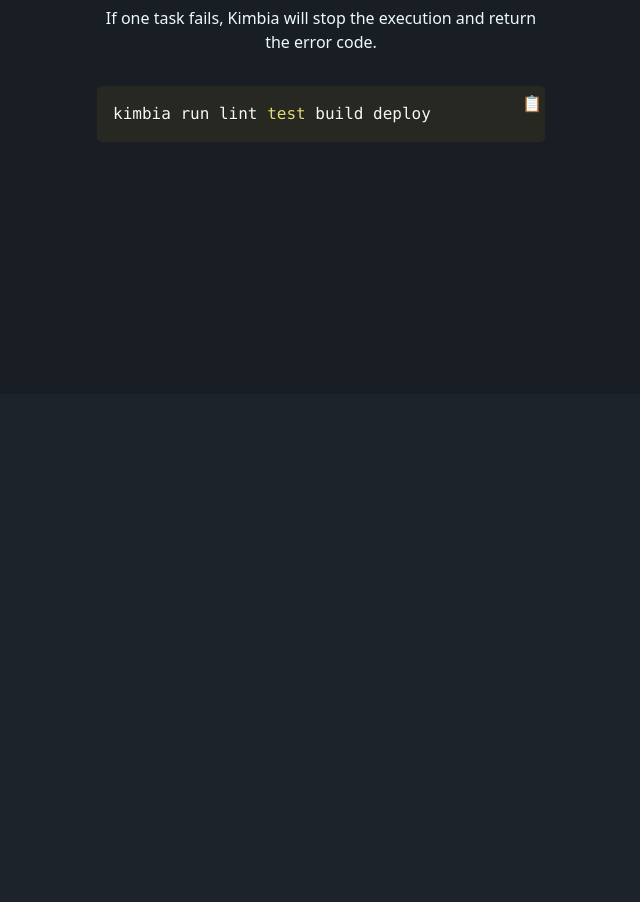
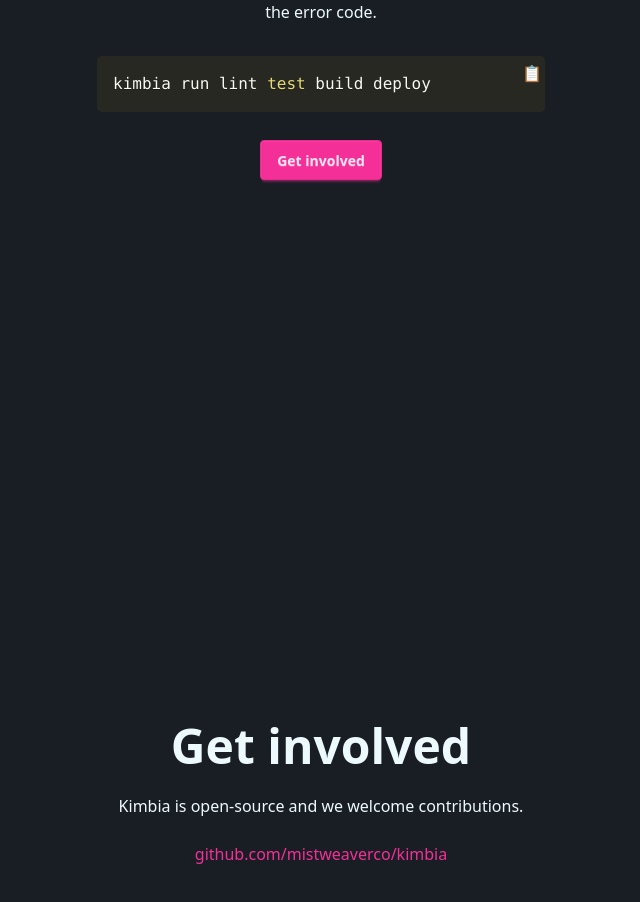
Before and after one commit to mistweaverco/kimbia, a SvelteKit app in the folder web/: page / in a window 1280 px wide. Shown: the part 2806-3708 px from the top of the page, without its empty margins (319-959 px from the left). Before the commit the page ends 3200 px from the top, so only its background shows below. Built offline with nearby package versions, Linux system fonts and the light colour scheme.

Commit message:
feat(docs): add link to github

```diff
--- a/web/src/routes/+page.svelte
+++ b/web/src/routes/+page.svelte
@@ -83,6 +83,23 @@
       </p>
       <pre><code class="language-bash" data-prismjs-copy="📋">kimbia run lint test build deploy</code
       ></pre>
+      <p>
+        <a href="#get-involved" on:click={handleAnchorClick}
+        ><button class="btn btn-secondary mt-5">Get involved</button></a
+        >
+      </p>
     </div>
   </div>
 </div>
+<div id="get-involved" class="hero bg-base-200 min-h-screen">
+	<div class="hero-content text-center">
+		<div class="max-w-md">
+			<h1 class="text-5xl font-bold">Get involved</h1>
+      <p class="py-6">Kimbia is open-source and we welcome contributions.</p>
+      <p>
+        <a class="text-secondary" href="https://github.com/mistweaverco/kimbia" target="_blank"
+          >github.com/mistweaverco/kimbia</a>
+      </p>
+		</div>
+	</div>
+</div>
```
Lines whose indentation alone changed are shown as unchanged.
